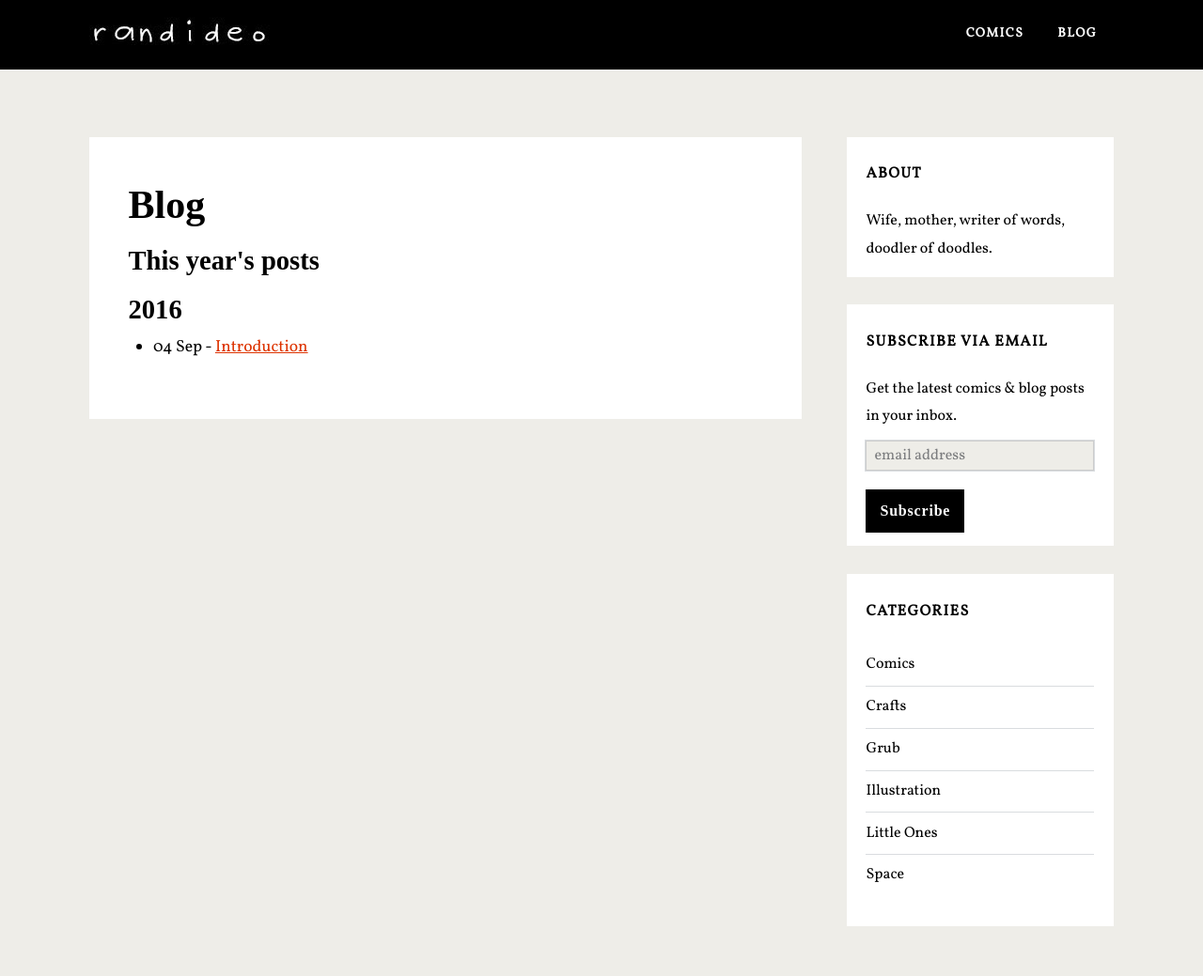
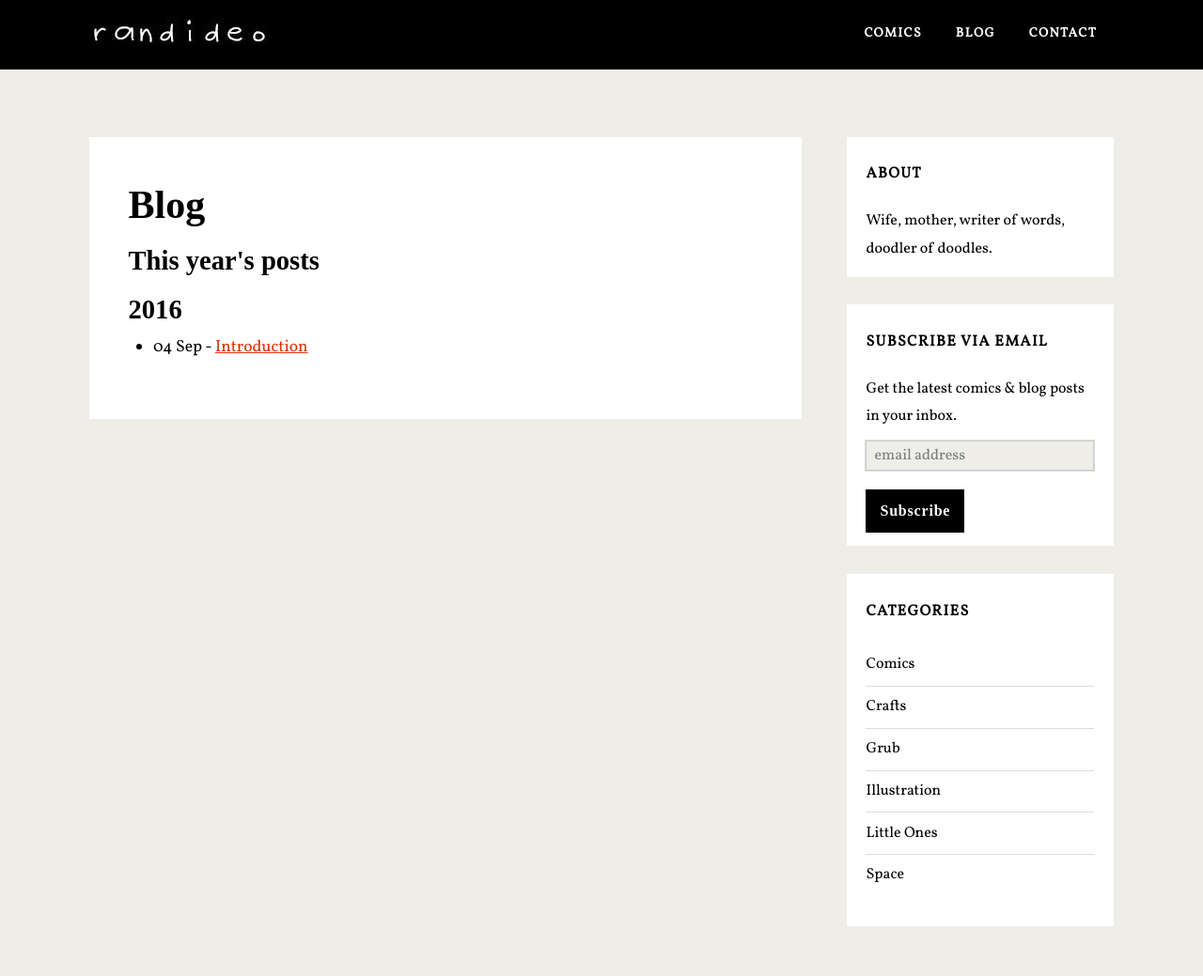
Before and after one commit to randideo/randideo.github.io, a Jekyll site: the page built from blog.html, in a window 1280 px wide. Shown: the whole page at 94% size. Built offline with Jekyll 4.4.1, drawn with Linux system fonts in a browser that asks for light colours; nearby versions of some CDN libraries; some web fonts are replaced; comment, search, counter and statistics services are not loaded.

Commit message:
Update header.html

```diff
--- a/_includes/header.html
+++ b/_includes/header.html
@@ -37,6 +37,7 @@
 <ul class="menu-primary-items" id="menu-primary-items" role="menubar">
 	<li><a href="http://randideo.com/comics">Comics</a></li>
 	<li><a href="http://randideo.com/blog">Blog</a></li>
+	<li><a href="http://randideo.com/contact">Contact</a></li>
 </ul>
 </div>
 </header>
```
